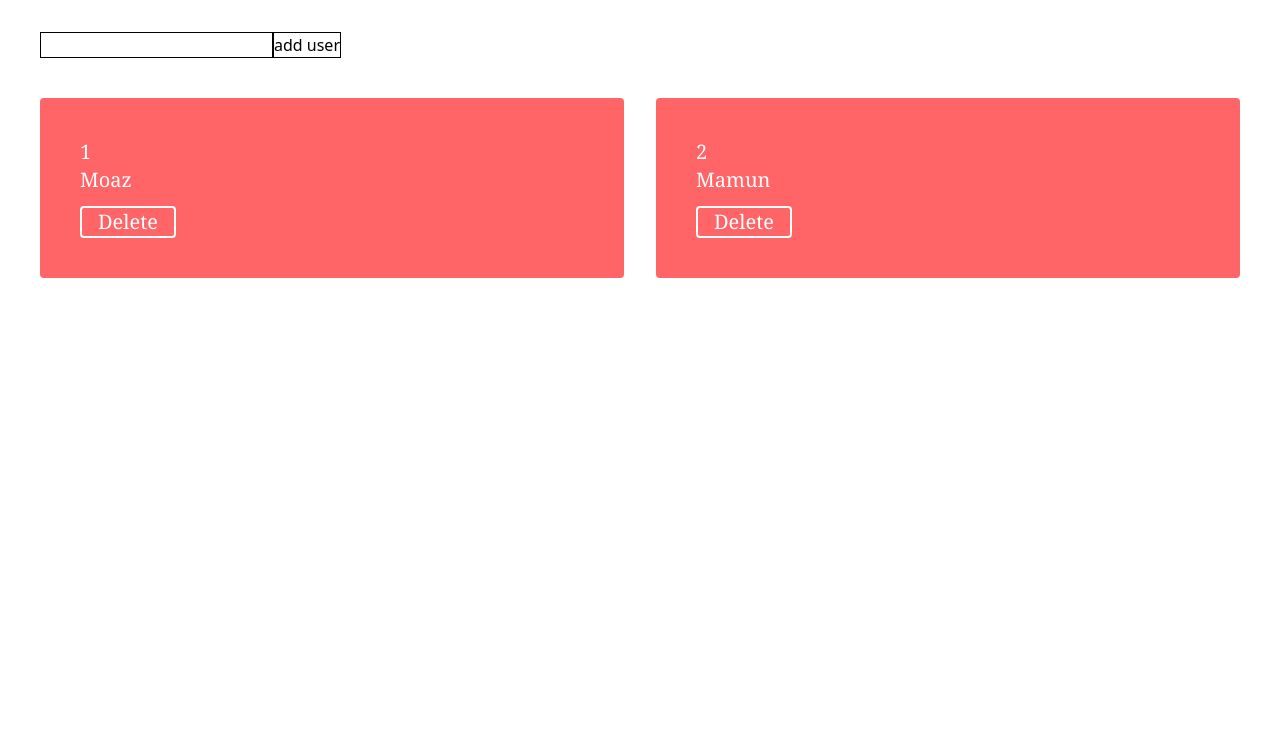
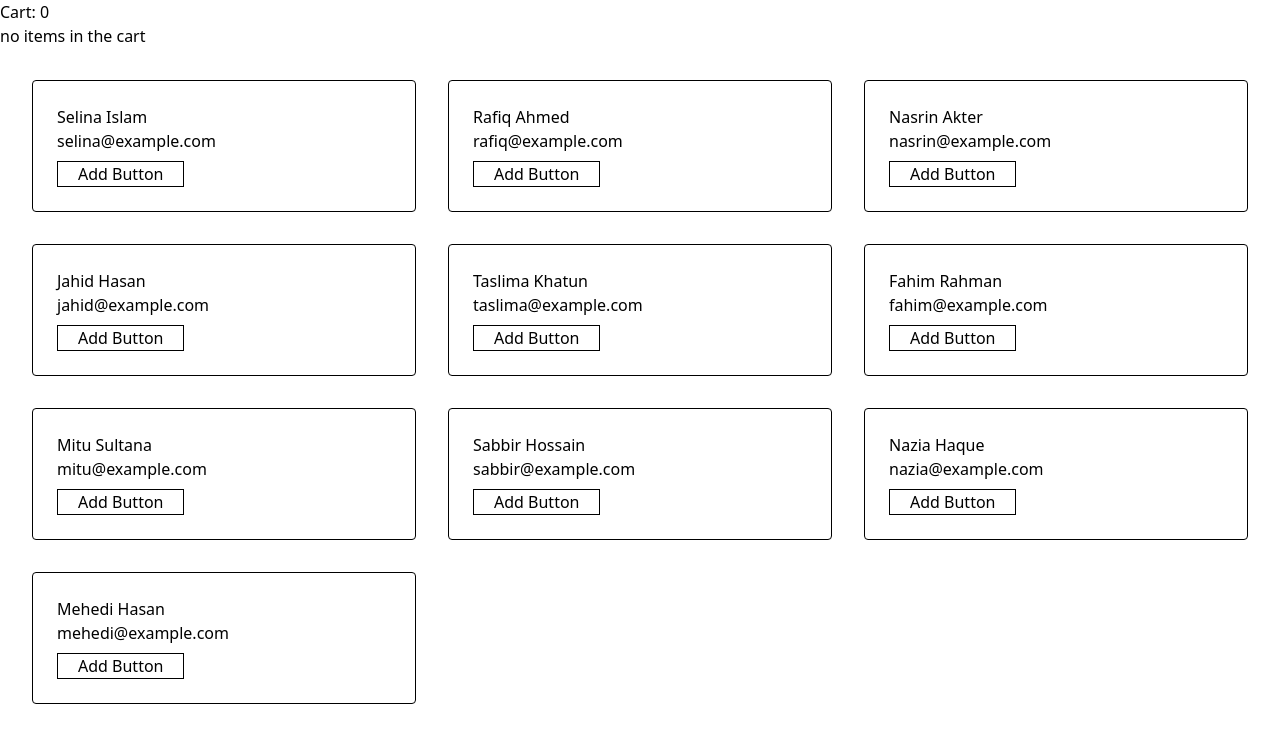
Before and after one commit to selina-islam/Play_With_React, a React (Vite) app: page / in a window 1280 px wide. Shown: the top 742 px of the page. Built offline with nearby package versions, Linux system fonts and the light colour scheme.

Commit message:
context api and addtocart with props

```diff
--- /dev/null
+++ b/public/users.json
@@ -0,0 +1,72 @@
+[
+  {
+    "id": 1,
+    "name": "Selina Islam",
+    "email": "selina@example.com",
+    "phone": "01710000001",
+    "address": "Dhaka, Bangladesh"
+  },
+  {
+    "id": 2,
+    "name": "Rafiq Ahmed",
+    "email": "rafiq@example.com",
+    "phone": "01710000002",
+    "address": "Chittagong, Bangladesh"
+  },
+  {
+    "id": 3,
+    "name": "Nasrin Akter",
+    "email": "nasrin@example.com",
+    "phone": "01710000003",
+    "address": "Sylhet, Bangladesh"
+  },
+  {
+    "id": 4,
+    "name": "Jahid Hasan",
+    "email": "jahid@example.com",
+    "phone": "01710000004",
+    "address": "Khulna, Bangladesh"
+  },
+  {
+    "id": 5,
+    "name": "Taslima Khatun",
+    "email": "taslima@example.com",
+    "phone": "01710000005",
+    "address": "Rajshahi, Bangladesh"
+  },
+  {
+    "id": 6,
+    "name": "Fahim Rahman",
+    "email": "fahim@example.com",
+    "phone": "01710000006",
+    "address": "Barishal, Bangladesh"
+  },
+  {
+    "id": 7,
+    "name": "Mitu Sultana",
+    "email": "mitu@example.com",
+    "phone": "01710000007",
+    "address": "Rangpur, Bangladesh"
+  },
+  {
+    "id": 8,
+    "name": "Sabbir Hossain",
+    "email": "sabbir@example.com",
+    "phone": "01710000008",
+    "address": "Mymensingh, Bangladesh"
+  },
+  {
+    "id": 9,
+    "name": "Nazia Haque",
+    "email": "nazia@example.com",
+    "phone": "01710000009",
+    "address": "Comilla, Bangladesh"
+  },
+  {
+    "id": 10,
+    "name": "Mehedi Hasan",
+    "email": "mehedi@example.com",
+    "phone": "01710000010",
+    "address": "Jessore, Bangladesh"
+  }
+]
--- /dev/null
+++ b/src/AddToCart/AddShowing.jsx
@@ -0,0 +1,18 @@
+import React from 'react'
+
+const AddShowing = ({cart, removeFromCart}) => {
+  return (
+          <div>
+                  <h2>Cart: {cart.length }</h2>
+                  {cart.length === 0 ? (
+                          <p>no items in the cart</p>
+                  ) : (cart.map((item) => (
+                          <div key={item.id}> <p>{item.name}</p>
+                          <button onClick={()=> removeFromCart(item.id)}>Remove</button>
+                          </div>
+                  )))}
+    </div>
+  )
+}
+
+export default AddShowing
--- /dev/null
+++ b/src/AddToCart/MainApp.jsx
@@ -0,0 +1,25 @@
+import React, { useState } from 'react'
+import Products from './Products'
+import AddShowing from './AddShowing'
+
+const MainApp = () => {
+        const [cart, setCart]= useState([])
+        const addToCart = (add) => {
+                if (!cart.find(item => item.id === add.id)) {
+                        setCart([...cart, add])
+                }
+
+        }
+
+        const removeFromCart = (id) => {
+                setCart(cart.filter(item=> item.id !== id))
+        }
+  return (
+          <div>
+                  <AddShowing cart={cart} removeFromCart={ removeFromCart} />
+                  <Products addToCart={addToCart} />
+    </div>
+  )
+}
+
+export default MainApp
--- /dev/null
+++ b/src/AddToCart/Product.jsx
@@ -0,0 +1,18 @@
+import React from 'react'
+
+const Product = ({ user, addToCart }) => {
+        const { name, email } = user
+
+        const handleAdd = () => {
+                addToCart(user)
+        }
+  return (
+          <div className='border p-6 rounded'>
+                  <p>{name}</p>
+                  <p>{email}</p>
+                  <button onClick={()=>handleAdd(name)} className='border mt-2 px-5'>Add Button</button>
+    </div>
+  )
+}
+
+export default Product
--- /dev/null
+++ b/src/AddToCart/Products.jsx
@@ -0,0 +1,19 @@
+import React, { useEffect, useState } from 'react'
+import Product from './Product'
+
+const Products = ({addToCart}) => {
+        const [data, setData]= useState([])
+
+        useEffect(() => {
+               fetch('users.json')
+               .then(res=> res.json())
+               .then(data => setData(data))
+        },[])
+  return (
+          <div className=' grid grid-cols-3 gap-8 p-8'>
+                  {data.map((user, index) => <Product key={index} user={ user}  addToCart={addToCart}/>)}
+    </div>
+  )
+}
+
+export default Products
--- a/src/App.jsx
+++ b/src/App.jsx
@@ -1,11 +1,11 @@
 import React from 'react'
-import UserApp from './Project/UserManagementAppUsingContextApi/UserApp'
+import MainApp from './AddToCart/MainApp'
 
 function App() {
 
   return (
     <div>
-<UserApp/>
+      <MainApp/>
     </div>
   )
 }
--- /dev/null
+++ b/src/Project/UserManagmentAppWithContextApi/Newuser.jsx
@@ -0,0 +1,38 @@
+import React, { useContext, useState } from 'react'
+import { UserContext } from './UserContext'
+
+const Newuser = () => {
+        const [newUser, setNewUser] = useState('')
+        const { user, setUser } = useContext(UserContext)
+
+        const handleSubmit = (e) => {
+                e.preventDefault()
+                if (!newUser.trim()) return // empty input check
+
+                const newUserObj = {
+                        id: new Date().getTime().toString(),
+                        name: newUser.trim(),
+                }
+
+                setUser([...user, newUserObj])
+                setNewUser('')
+        }
+
+        return (
+                <form onSubmit={handleSubmit} style={{ marginBottom: '20px' }}>
+                        <input
+                                type="text"
+                                placeholder="Add new user"
+                                value={newUser}
+                                onChange={(e) => setNewUser(e.target.value)}
+                                required
+                                style={{ padding: '8px', width: '250px' }}
+                        />
+                        <button type="submit" style={{ marginLeft: '10px', padding: '8px 12px' }}>
+                                Add User
+                        </button>
+                </form>
+        )
+}
+
+export default Newuser
--- /dev/null
+++ b/src/Project/UserManagmentAppWithContextApi/User.jsx
@@ -0,0 +1,47 @@
+import React, { useContext } from 'react'
+import { UserContext } from './UserContext'
+
+const User = ({ user }) => {
+        const { id, name } = user
+        const { user: users, setUser } = useContext(UserContext)
+
+        const handleDelete = () => {
+                const filteredUsers = users.filter((u) => u.id !== id)
+                setUser(filteredUsers)
+        }
+
+        return (
+                <div
+                        style={{
+                                marginBottom: '10px',
+                                padding: '10px',
+                                border: '1px solid #ddd',
+                                borderRadius: '5px',
+                                display: 'flex',
+                                justifyContent: 'space-between',
+                                maxWidth: '400px',
+                        }}
+                >
+                        <div>
+                                <p>ID: {id}</p>
+                                <h3>{name}</h3>
+                        </div>
+                        <button
+                                onClick={handleDelete}
+                                style={{
+                                        backgroundColor: 'red',
+                                        color: 'white',
+                                        border: 'none',
+                                        borderRadius: '3px',
+                                        cursor: 'pointer',
+                                        padding: '5px 10px',
+                                        height: 'fit-content',
+                                }}
+                        >
+                                Delete
+                        </button>
+                </div>
+        )
+}
+
+export default User
--- /dev/null
+++ b/src/Project/UserManagmentAppWithContextApi/UserContext.jsx
@@ -0,0 +1,3 @@
+import { createContext } from "react";
+
+export const UserContext = createContext({});
--- /dev/null
+++ b/src/Project/UserManagmentAppWithContextApi/UserContextApp.jsx
@@ -0,0 +1,22 @@
+import React, { useState } from 'react'
+import { UserContext } from './UserContext'
+import Users from './Users'
+import Newuser from './Newuser'
+
+const UserContextApp = () => {
+        const [user, setUser] = useState([
+                { id: 1, name: 'Saiful Islam' },
+                { id: 2, name: 'Mohammad (SM)' }
+        ])
+
+        return (
+                <UserContext.Provider value={{ user, setUser }}>
+                        <div style={{ padding: '20px' }}>
+                                <Newuser />
+                                <Users />
+                        </div>
+                </UserContext.Provider>
+        )
+}
+
+export default UserContextApp
--- /dev/null
+++ b/src/Project/UserManagmentAppWithContextApi/Users.jsx
@@ -0,0 +1,19 @@
+import React, { useContext } from 'react'
+import { UserContext } from './UserContext'
+import User from './User'
+
+const Users = () => {
+  const { user = [] } = useContext(UserContext)
+
+  return (
+    <div>
+      {user.length === 0 ? (
+        <p>No users found.</p>
+      ) : (
+        user.map((user) => <User key={user.id} user={user} />)
+      )}
+    </div>
+  )
+}
+
+export default Users
```
